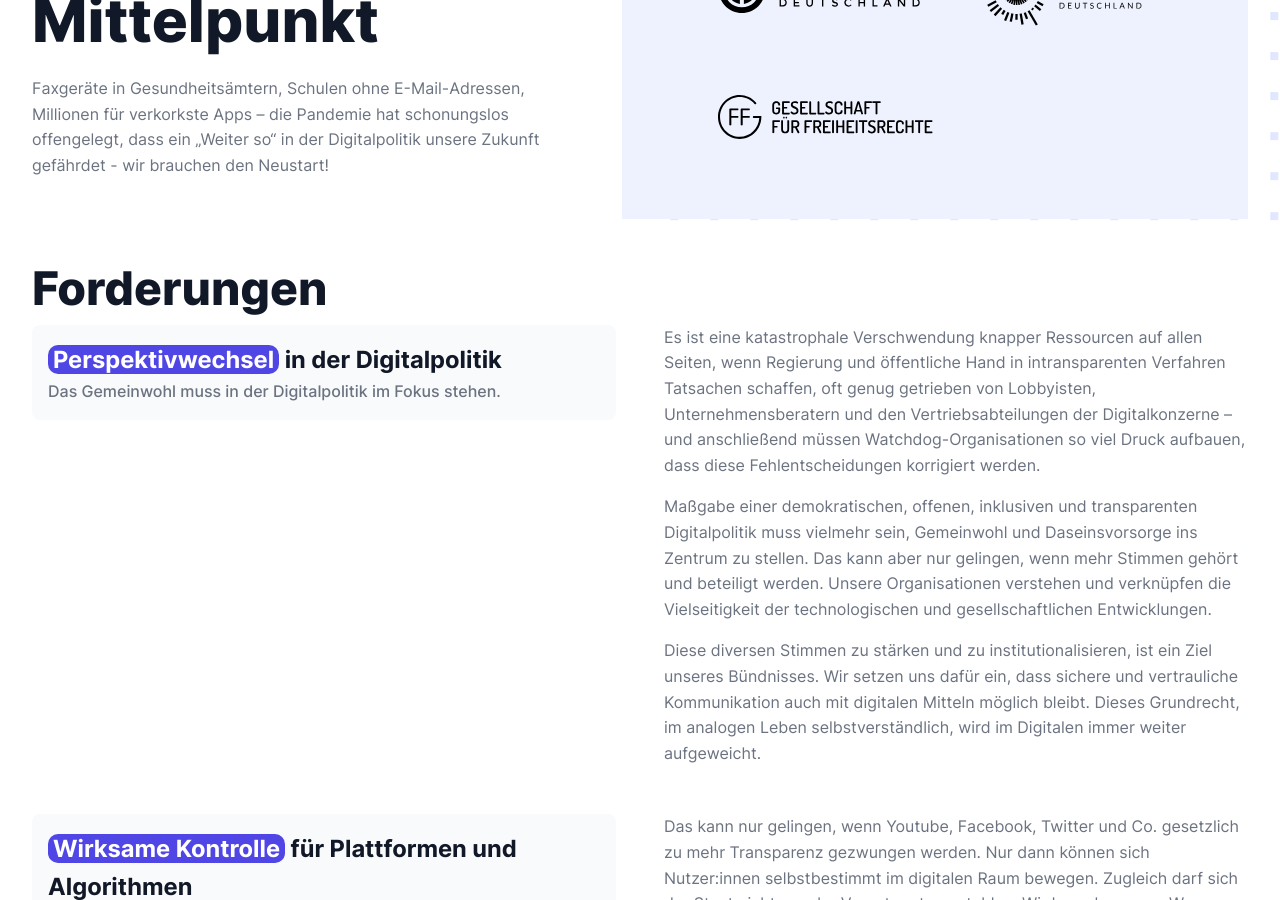
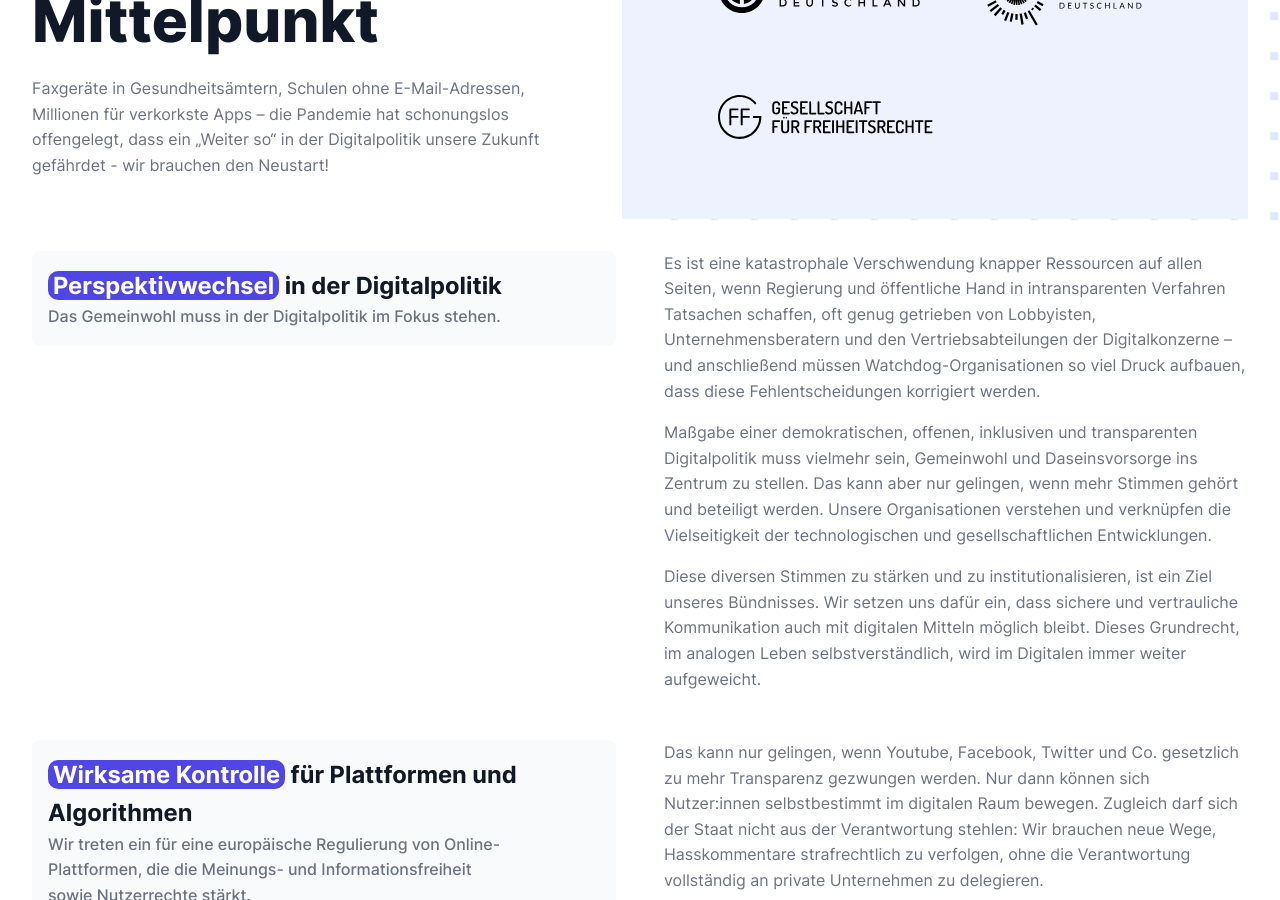
Before and after one commit to okfde/buendnis-f5, a Jekyll site: the page built from index.html, in a window 1280 px wide and 900 px high, scrolled down 415 px. Built offline with Jekyll 4.4.1, drawn with Linux system fonts in a browser that asks for light colours.

Commit message:
Update index.html

```diff
--- a/index.html
+++ b/index.html
@@ -5,7 +5,7 @@ layout: default
 <main>
     <div class="wrapper">
         <section >
-            <h2>Forderungen</h3>
+
             <article>
                 <div class="row">
                     <div>
```
